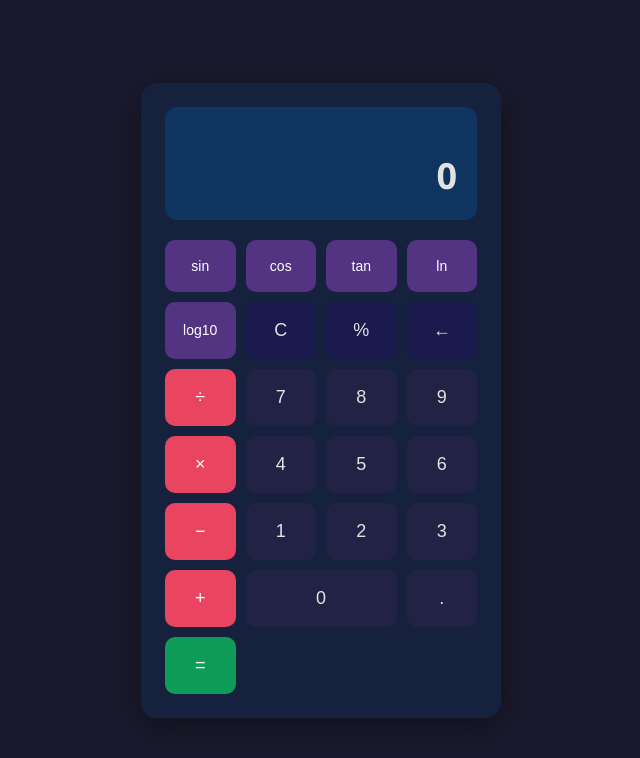
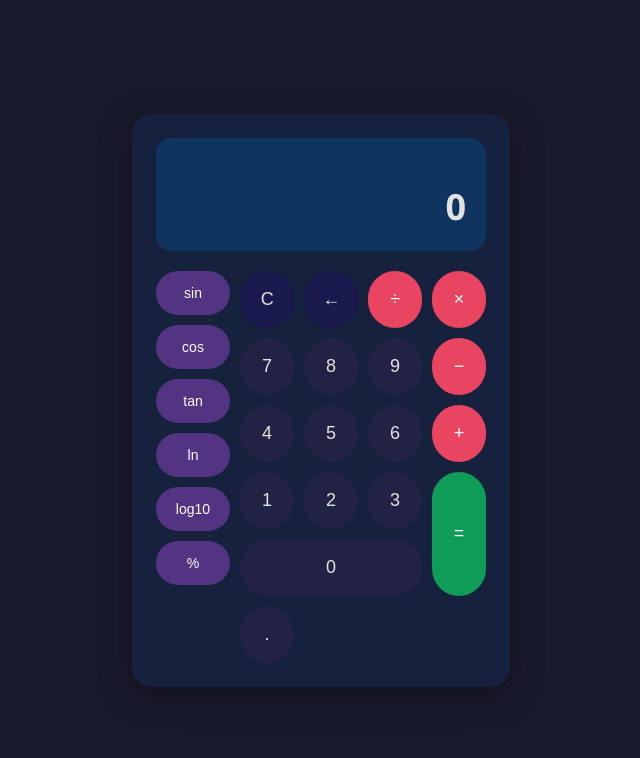
Before and after one commit to pxrking/Calculator, a plain HTML site: page index.html in a window 1280 px wide. Shown: the whole page, without its empty margins (319-959 px from the left). Drawn offline with Linux system fonts and the light colour scheme.

Commit message:
UI Updates

```diff
--- a/index.html
+++ b/index.html
@@ -13,42 +13,42 @@
             <div class="display-result" id="result">0</div>
         </div>
 
-        <div class="buttons">
-            <!-- Scientific functions row -->
+        <div class="calculator-body">
+            <!-- Scientific functions on the left -->
+            <div class="scientific-panel">
                 <button class="btn scientific" data-action="sin">sin</button>
                 <button class="btn scientific" data-action="cos">cos</button>
                 <button class="btn scientific" data-action="tan">tan</button>
                 <button class="btn scientific" data-action="ln">ln</button>
                 <button class="btn scientific" data-action="log10">log10</button>
+                <button class="btn scientific" data-action="percentage">%</button>
+            </div>
 
-            <!-- Row 1 -->
+            <!-- Main number pad and operators on the right -->
+            <div class="buttons">
                 <button class="btn" data-action="clear">C</button>
-            <button class="btn" data-action="percentage">%</button>
                 <button class="btn" data-action="backspace">&larr;</button>
                 <button class="btn operator" data-action="divide">&divide;</button>
+                <button class="btn operator" data-action="multiply">&times;</button>
 
-            <!-- Row 2 -->
                 <button class="btn number" data-value="7">7</button>
                 <button class="btn number" data-value="8">8</button>
                 <button class="btn number" data-value="9">9</button>
-            <button class="btn operator" data-action="multiply">&times;</button>
+                <button class="btn operator" data-action="subtract">&minus;</button>
 
-            <!-- Row 3 -->
                 <button class="btn number" data-value="4">4</button>
                 <button class="btn number" data-value="5">5</button>
                 <button class="btn number" data-value="6">6</button>
-            <button class="btn operator" data-action="subtract">&minus;</button>
+                <button class="btn operator" data-action="add">+</button>
 
-            <!-- Row 4 -->
                 <button class="btn number" data-value="1">1</button>
                 <button class="btn number" data-value="2">2</button>
                 <button class="btn number" data-value="3">3</button>
-            <button class="btn operator" data-action="add">+</button>
+                <button class="btn equals" data-action="equals">=</button>
 
-            <!-- Row 5 -->
                 <button class="btn number zero" data-value="0">0</button>
                 <button class="btn number" data-value=".">.</button>
-            <button class="btn equals" data-action="equals">=</button>
+            </div>
         </div>
     </div>
 
--- a/style.css
+++ b/style.css
@@ -15,15 +15,14 @@ body {
 
 .calculator {
     background-color: #16213e;
-    border-radius: 16px;
+    border-radius: 20px;
     padding: 24px;
     box-shadow: 0 8px 32px rgba(0, 0, 0, 0.4);
-    width: 360px;
 }
 
 .display {
     background-color: #0f3460;
-    border-radius: 12px;
+    border-radius: 16px;
     padding: 20px;
     margin-bottom: 20px;
     text-align: right;
@@ -47,17 +46,33 @@ body {
     word-wrap: break-word;
 }
 
+/* Side-by-side layout: scientific panel on left, number pad on right */
+.calculator-body {
+    display: flex;
+    gap: 10px;
+}
+
+/* Scientific functions stacked vertically on the left */
+.scientific-panel {
+    display: flex;
+    flex-direction: column;
+    gap: 10px;
+}
+
+/* Number pad and operators in a 4-column grid */
 .buttons {
     display: grid;
     grid-template-columns: repeat(4, 1fr);
     gap: 10px;
+    flex: 1;
 }
 
+/* Base button style — curved edges */
 .btn {
     padding: 18px;
     font-size: 18px;
     border: none;
-    border-radius: 10px;
+    border-radius: 50px;
     cursor: pointer;
     background-color: #1a1a4e;
     color: #e2e2e2;
@@ -92,6 +107,7 @@ body {
 .btn.equals {
     background-color: #0f9b58;
     color: white;
+    grid-row: span 2;
 }
 
 .btn.equals:hover {
@@ -102,27 +118,14 @@ body {
     background-color: #533483;
     color: white;
     font-size: 14px;
+    padding: 14px 20px;
 }
 
 .btn.scientific:hover {
     background-color: #7b4fb5;
 }
 
-/* Scientific row spans all 5 buttons across 4 columns */
-.buttons {
-    grid-template-columns: repeat(4, 1fr);
-}
-
-.btn.scientific:nth-child(5) {
-    grid-column: span 1;
-}
-
-/* First row of scientific buttons: 5 buttons in 4 columns */
-.btn.scientific:first-child {
-    grid-column: span 1;
-}
-
 /* Zero button spans 2 columns */
 .btn.zero {
-    grid-column: span 2;
+    grid-column: span 3;
 }
```
Lines whose indentation alone changed are shown as unchanged.
